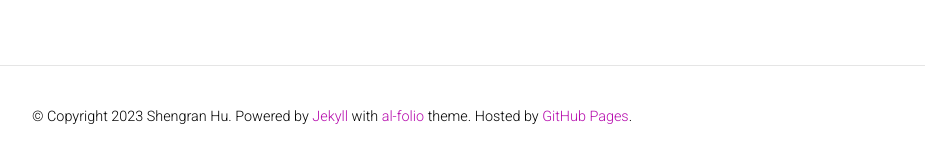
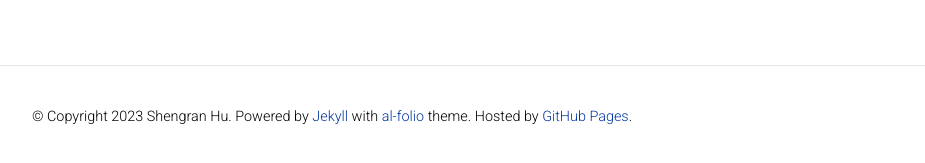
Before and after one commit to ShengranHu/shengranhu.github.io, a Jekyll site: the page built from news.html, in a window 1280 px wide. Shown: the part 227-390 px from the top of the page, without its empty margins (173-1098 px from the left). Built offline with Jekyll 4.4.1, drawn with Linux system fonts in a browser that asks for light colours; full-size pictures stand in for the smaller copies a plugin makes; comment, search, counter and statistics services are not loaded; a style sheet for code colours, icons or effects is not loaded.

Commit message:
fix size

```diff
--- a/_layouts/bib.html
+++ b/_layouts/bib.html
@@ -2,7 +2,7 @@
 ---
 <!-- _layouts/bib.html -->
       <div class="row">
-        <div class="col-sm-2 {% if entry.preview %}preview{% else %}abbr{% endif %}">
+        <div class="col-sm-6 {% if entry.preview %}preview{% else %}abbr{% endif %}">
         {%- if entry.preview -%}
           {% if entry.preview contains '://' -%}
           <img class="preview z-depth-1 rounded" src="{{ entry.preview }}">
@@ -136,7 +136,7 @@
           <!-- Links/Buttons -->
           <div class="links">
           {%- if entry.abstract %}
-            <a class="abstract btn btn-sm z-depth-0" role="button">Abs</a>
+            [<a class="abstract btn btn-sm z-depth-0">Abs</a>]
           {%- endif %}
           {%- if entry.arxiv %}
             <a href="http://arxiv.org/abs/{{ entry.arxiv }}" class="btn btn-sm z-depth-0" role="button">arXiv</a>
--- a/_sass/_themes.scss
+++ b/_sass/_themes.scss
@@ -7,8 +7,8 @@
   --global-code-bg-color: #{$code-bg-color-light};
   --global-text-color: #{$black-color};
   --global-text-color-light: #{$grey-color};
-  --global-theme-color: #{$purple-color};
-  --global-hover-color: #{$purple-color};
+  --global-theme-color: #{$blue-color-dark};
+  --global-hover-color: #{$blue-color-dark};
   --global-hover-text-color: #{$white-color};
   --global-footer-bg-color: #{$grey-color-dark};
   --global-footer-text-color: #{$grey-color-light};
```
